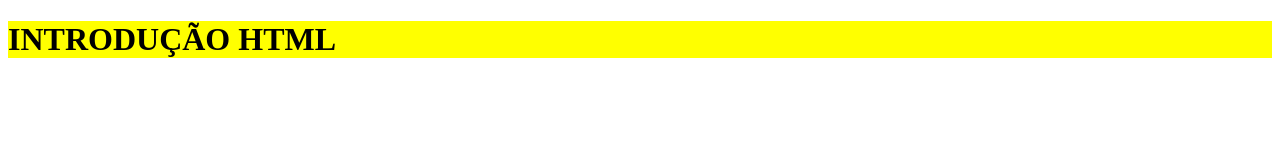
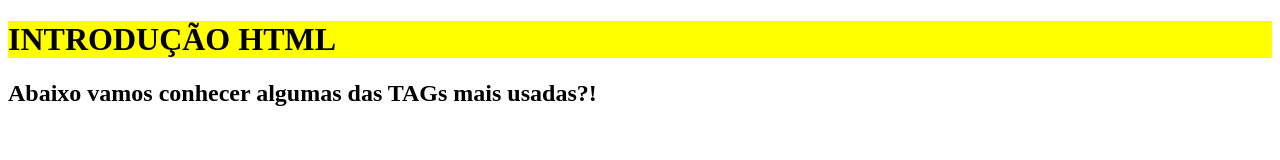
Before and after one commit to blessed87/meu-primeiro-projeto, a plain HTML site: page index.html in a window 1280 px wide. Drawn offline with Linux system fonts and the light colour scheme.

Commit message:
commit-2

```diff
--- a/index.html
+++ b/index.html
@@ -9,5 +9,7 @@
   <body>
     <h1>INTRODUÇÃO HTML</h1>
 
+<h2>Abaixo vamos conhecer algumas das TAGs mais usadas?!</h2>
+
   </body>
 </html>
```
